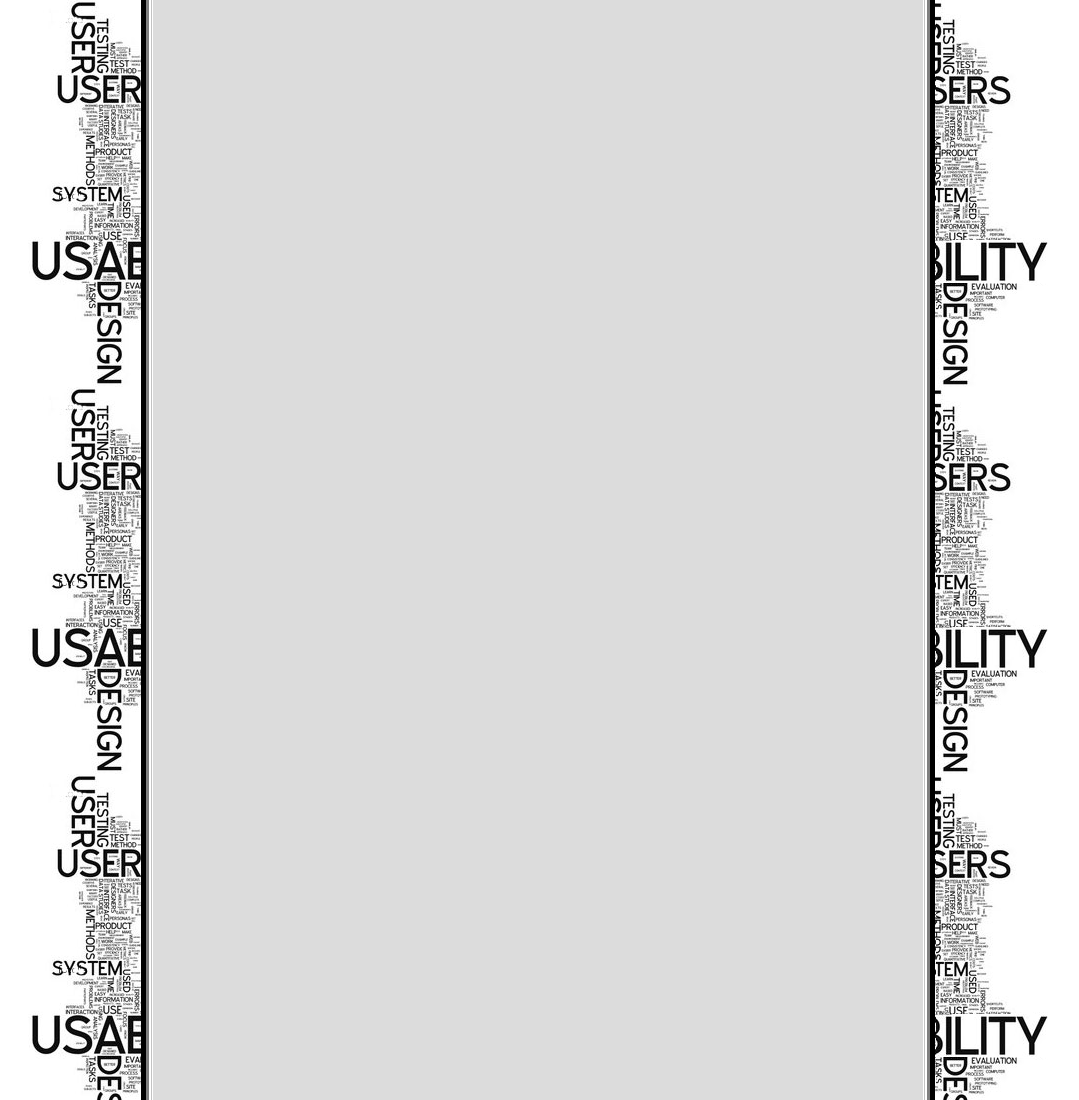
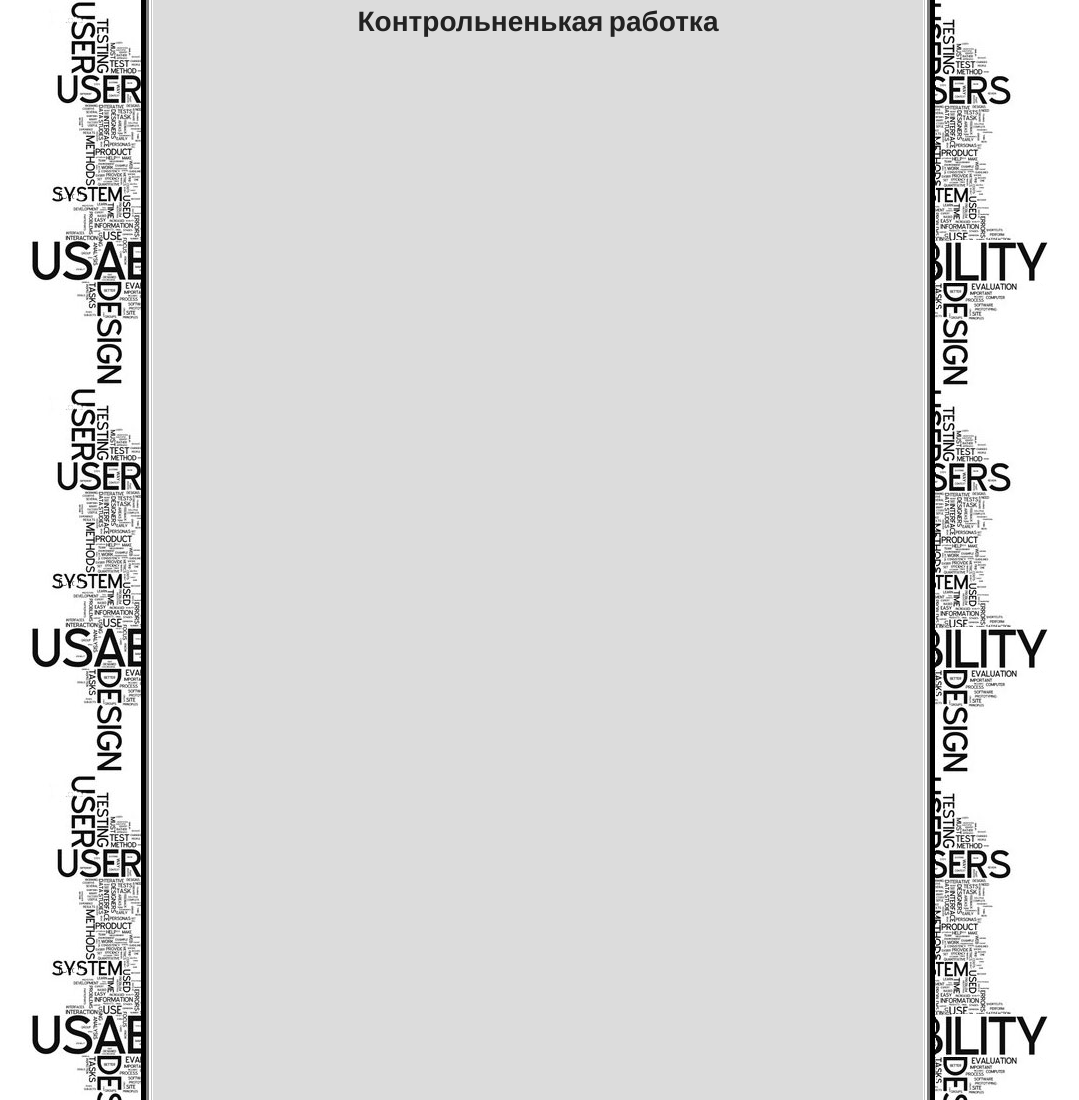
Before and after one commit to inqdotexe/she-wo1f.github.io, a plain HTML site: page index.html in a window 1280 px wide. Shown: the top 1100 px of the page, without its empty margins (102-1181 px from the left). Drawn offline with Linux system fonts and the light colour scheme.

Commit message:
Update index.html

```diff
--- a/index.html
+++ b/index.html
@@ -15,7 +15,9 @@
 <tr>
 <td></td>
 <td width=105px background="\imgs\user-usability_left.png"></td>
-<td width=750px valign=top bgcolor="DC DC DC"><br><br><br><br><br><br><br><br><br><br><br><br><br><br><br><br><br><br><br><br><br><br><br><br><br><br><br><br><br><br><br><br><br><br><br><br><br><br><br><br><br><br><br><br><br><br><br><br><br><br><br><br><br><br><br><br><br><br><br><br><br><br><br><br><br><br><br><br><br><br><br><br><br><br><br><br><br><br><br><br><br><br><br><br><br><br><br><br><br><br><br><br><br><br><br><br><br><br><br><br></td>
+<td width=750px valign=top bgcolor="DC DC DC">
+<h1>Контрольненькая работка</h1>
+<br><br><br><br><br><br><br><br><br><br><br><br><br><br><br><br><br><br><br><br><br><br><br><br><br><br><br><br><br><br><br><br><br><br><br><br><br><br><br><br><br><br><br><br><br><br><br><br><br><br><br><br><br><br><br><br><br><br><br><br><br><br><br><br><br><br><br><br><br><br><br><br><br><br><br><br><br><br><br><br><br><br><br><br><br><br><br><br><br><br><br><br><br><br><br><br><br><br><br><br></td>
 <td width=105px background="\imgs\user-usability_right.png"></td>
 <td></td>
 </tr>
```
